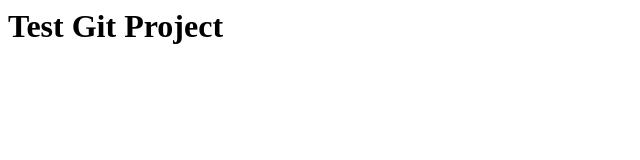
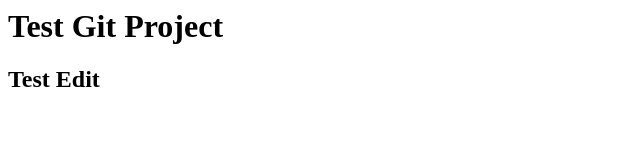
Before and after one commit to asif256000/test, a plain HTML site: page index.html in a window 1280 px wide. Shown: the whole page, without its empty margins (0-640 px from the left). Drawn offline with Linux system fonts and the light colour scheme.

Commit message:
Edit test gitt

```diff
--- a/index.html
+++ b/index.html
@@ -4,5 +4,6 @@
 </head>
 <body>
 <h1>Test Git Project</h1>
+<h2>Test Edit</h2>
 </body>
 </html>
```
